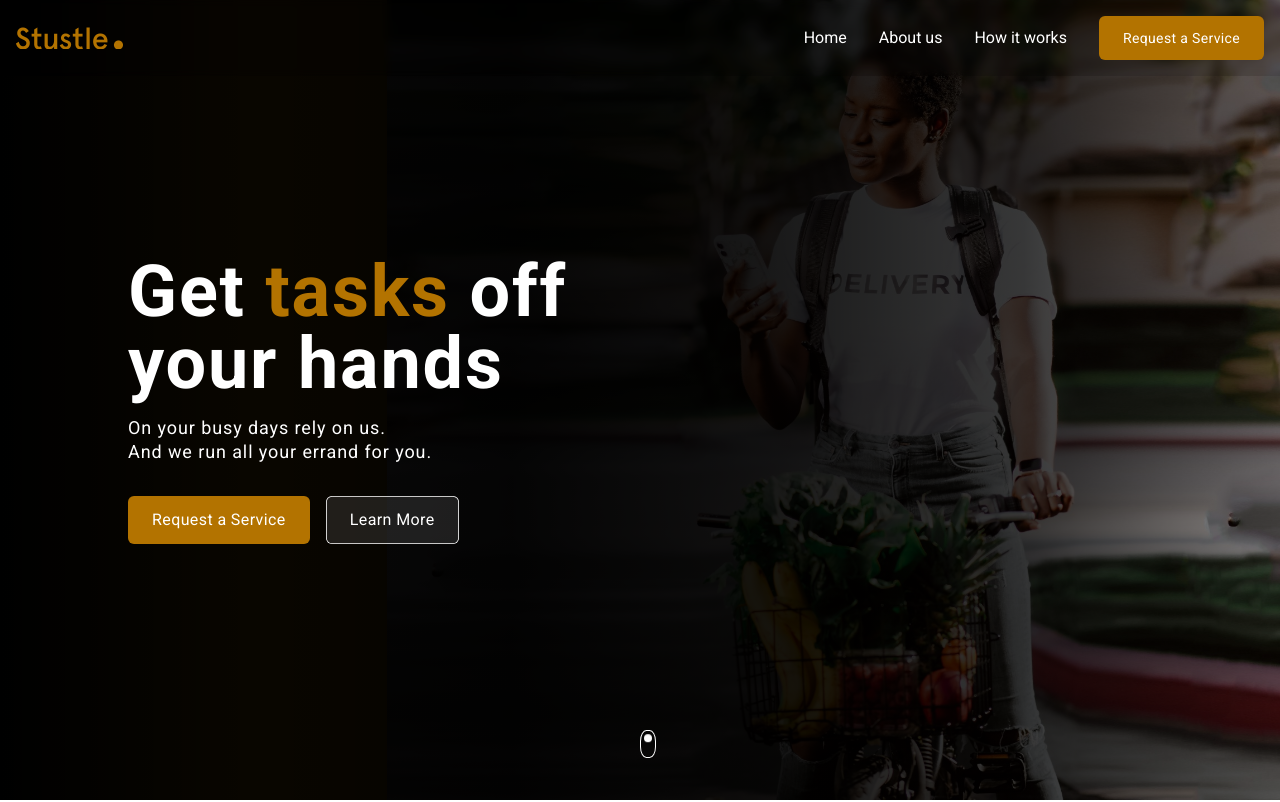
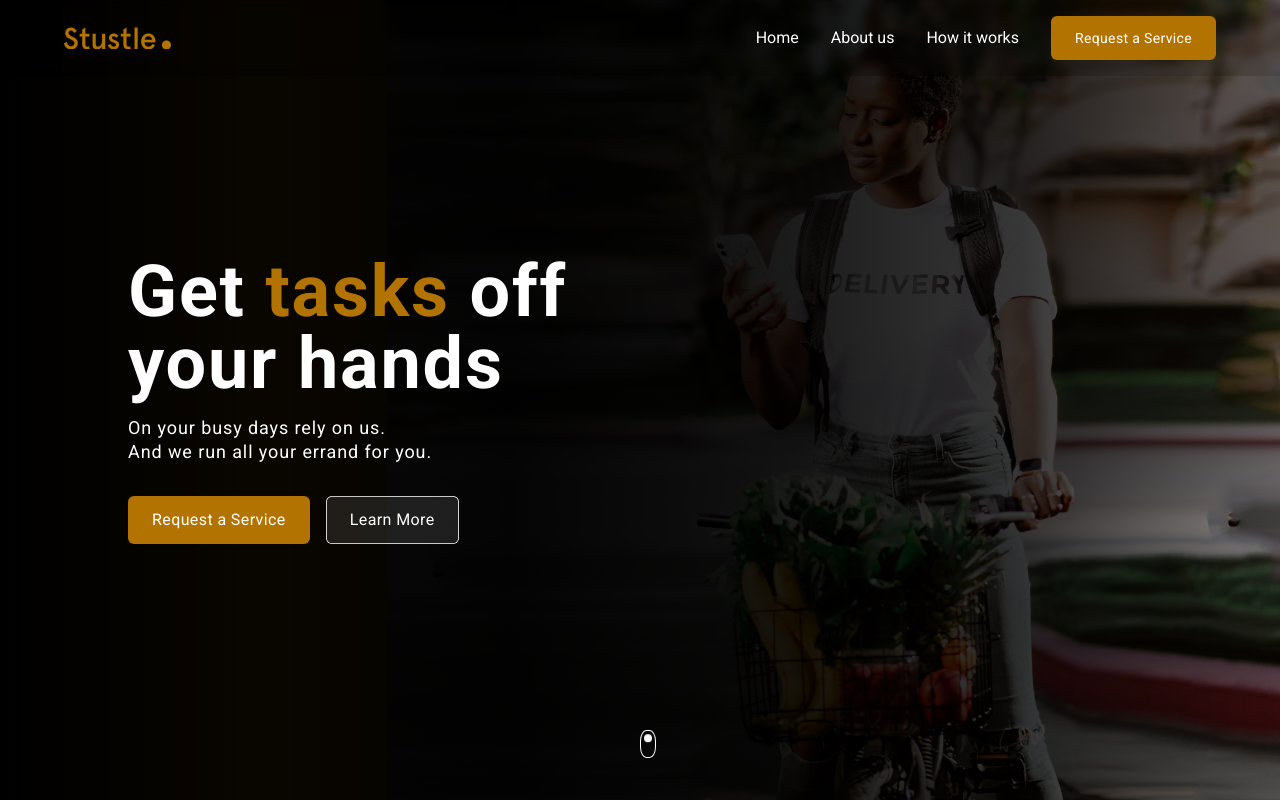
Before and after one commit to T-laye/Stustle__Landing__Page, a Next.js app: page / in a window 1280 px wide. Shown: the top 802 px of the page. Built offline with nearby package versions, Linux system fonts and the light colour scheme.

Commit message:
adjusted screen size

```diff
--- a/src/components/Layout/Header.js
+++ b/src/components/Layout/Header.js
@@ -30,7 +30,7 @@ export default function Header() {
   };
 
   return (
-    <header className="">
+    <header className="px-12">
       <div className={styles.header}>
         <div className={styles.logo}>
           <Link legacyBehavior href="/">
--- a/src/styles/Home.module.css
+++ b/src/styles/Home.module.css
@@ -5,8 +5,8 @@
   /* -webkit-backdrop-filter: blur(10px);
   backdrop-filter: blur(10px); */
 
-  @apply container w-screen  mx-auto p-6 flex justify-between  backdrop-blur-sm fixed left-0 right-0
-  items-center lg:p-4;
+  @apply w-screen  mx-auto p-6 flex justify-between  backdrop-blur-sm fixed left-0 right-0
+  items-center lg:py-4 px-16;
 }
 
 .navItems {
@@ -39,7 +39,7 @@
   background-size: contain;
   background-position: right;
   background-repeat: no-repeat;
-  @apply container mx-auto min-h-screen
+  @apply mx-auto min-h-screen
     flex-col items-start justify-center px-32 bg-primary relative hidden lg:flex;
 }
 
--- a/src/styles/globals.css
+++ b/src/styles/globals.css
@@ -22,7 +22,7 @@ body {
 
 main {
   scroll-behavior: smooth;
-  @apply container mx-auto overflow-x-hidden;
+  @apply mx-auto overflow-x-hidden;
 }
 
 ol {
```
